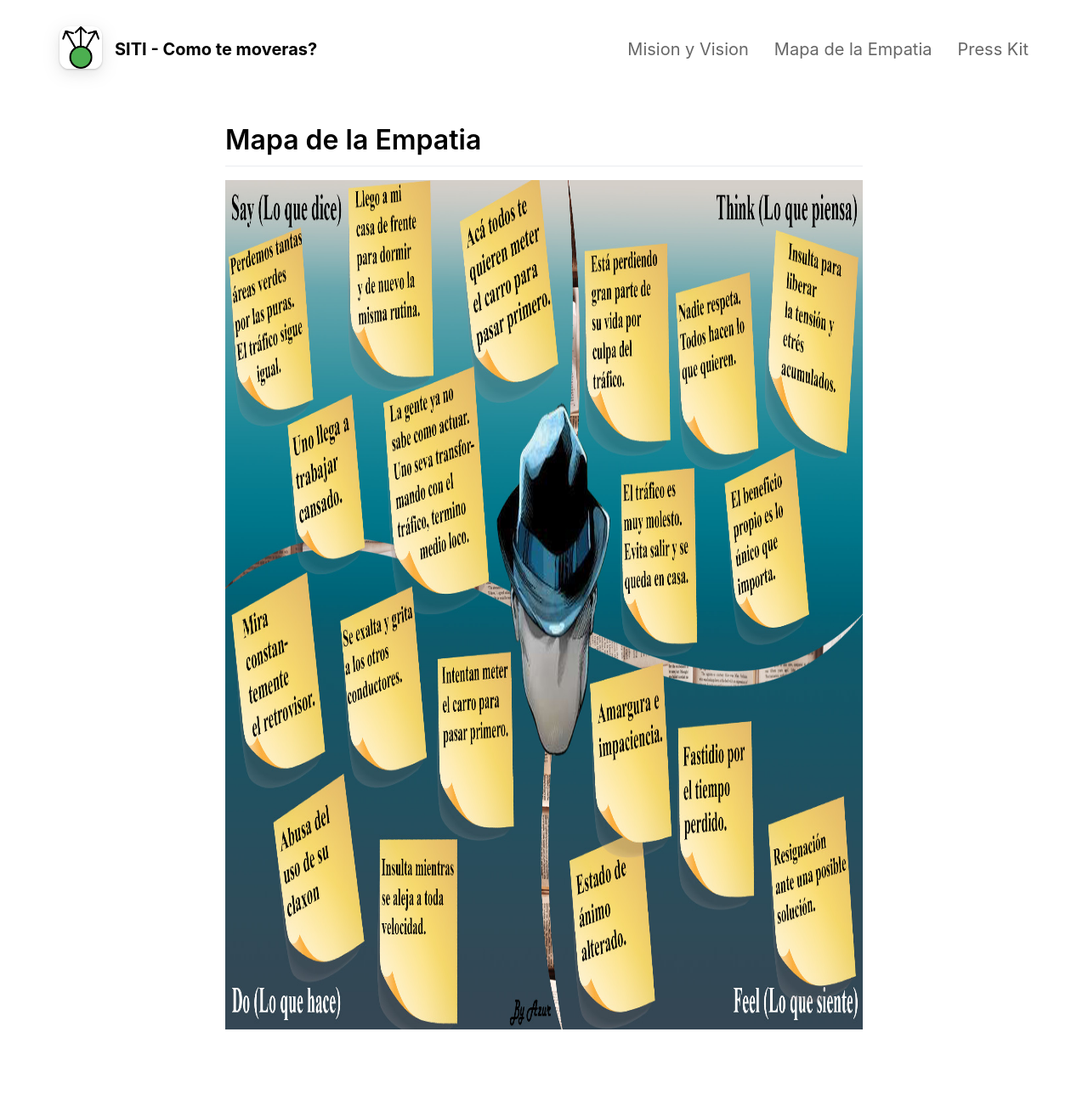
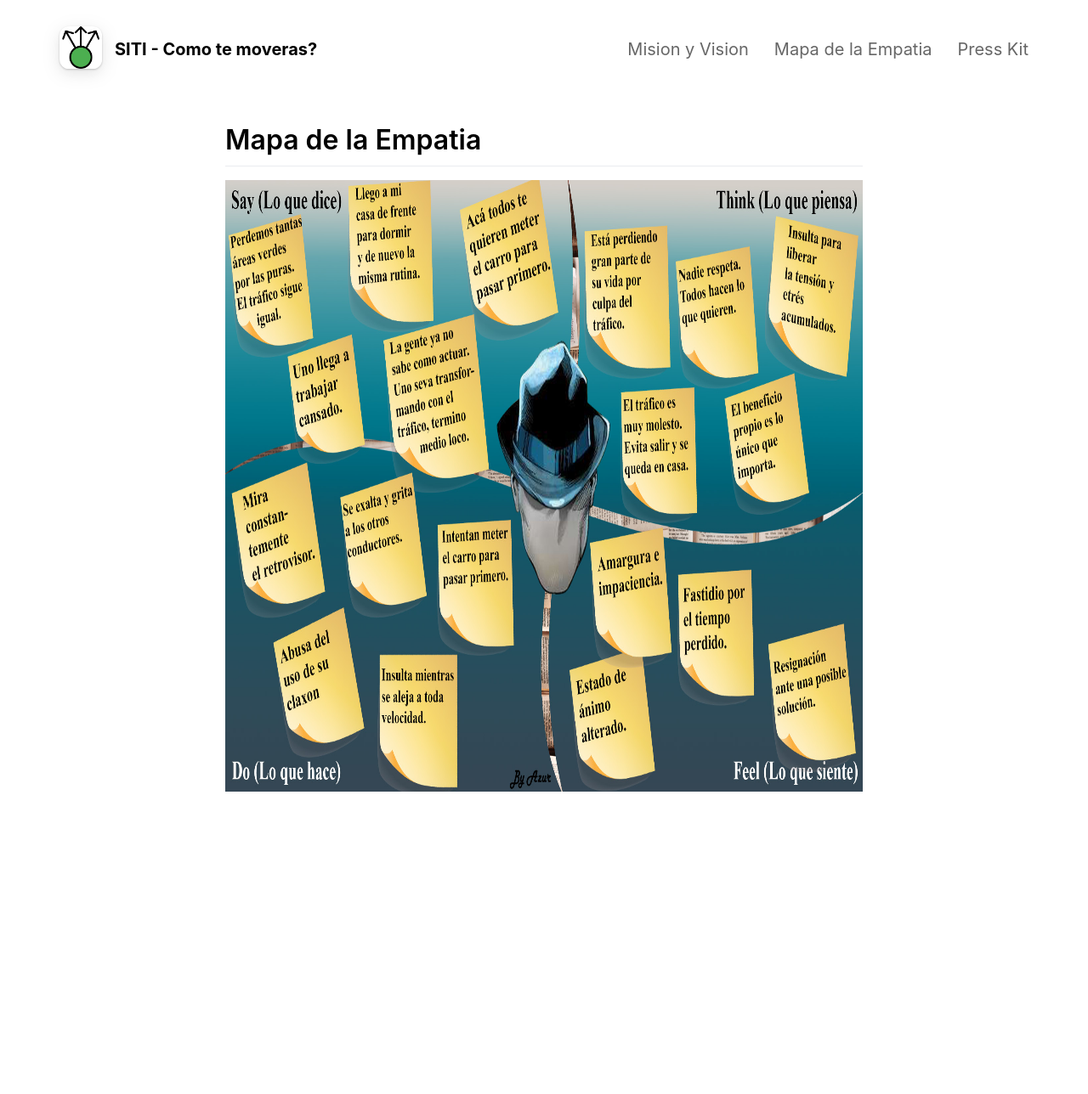
Before and after one commit to dominique120/2051, a Jekyll site: the page built from _pages/empatia.md, in a window 1280 px wide. Shown: the whole page at 85% size. Built offline with Jekyll 4.4.1, drawn with Linux system fonts in a browser that asks for light colours; nearby versions of some CDN libraries; after the commit the page ends 1008 px from its top, so only the background shows below that.

Commit message:
Update empatia.md

```diff
--- a/_pages/empatia.md
+++ b/_pages/empatia.md
@@ -5,4 +5,4 @@ include_in_header: True
 ---
 
 # Mapa de la Empatia
-![Mapa de la Empatia](../assets/empatia.jpg){:height="1000px" }
+![Mapa de la Empatia](../assets/empatia.jpg){:height="720" width="1280"}
```
